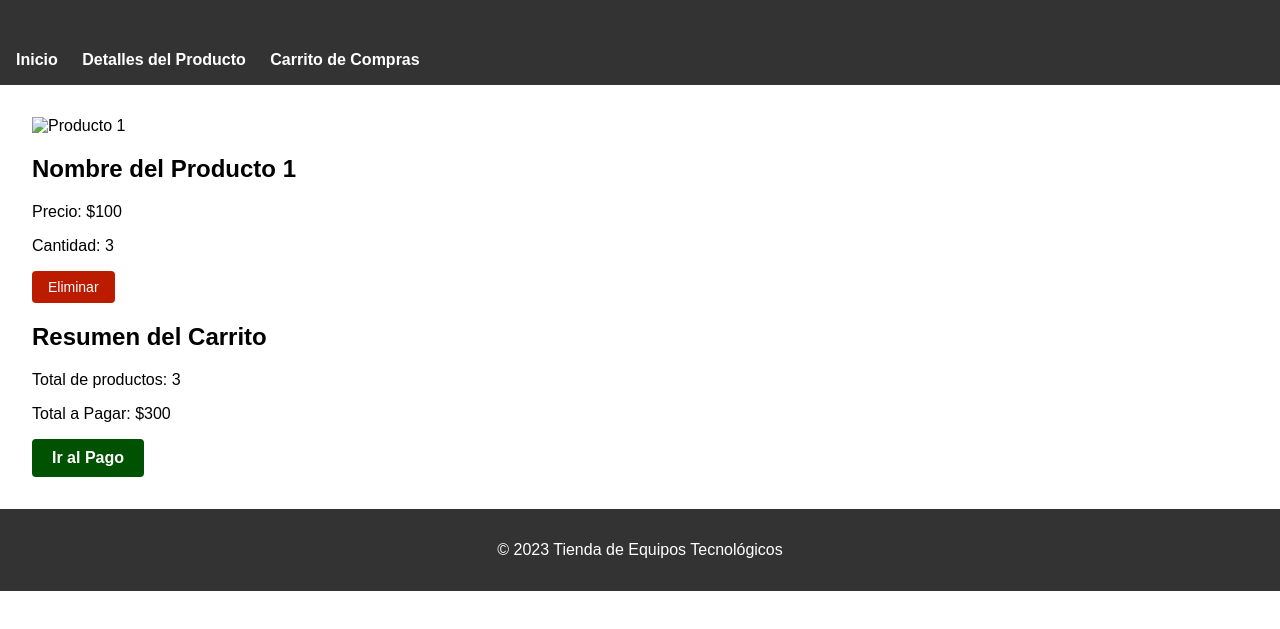
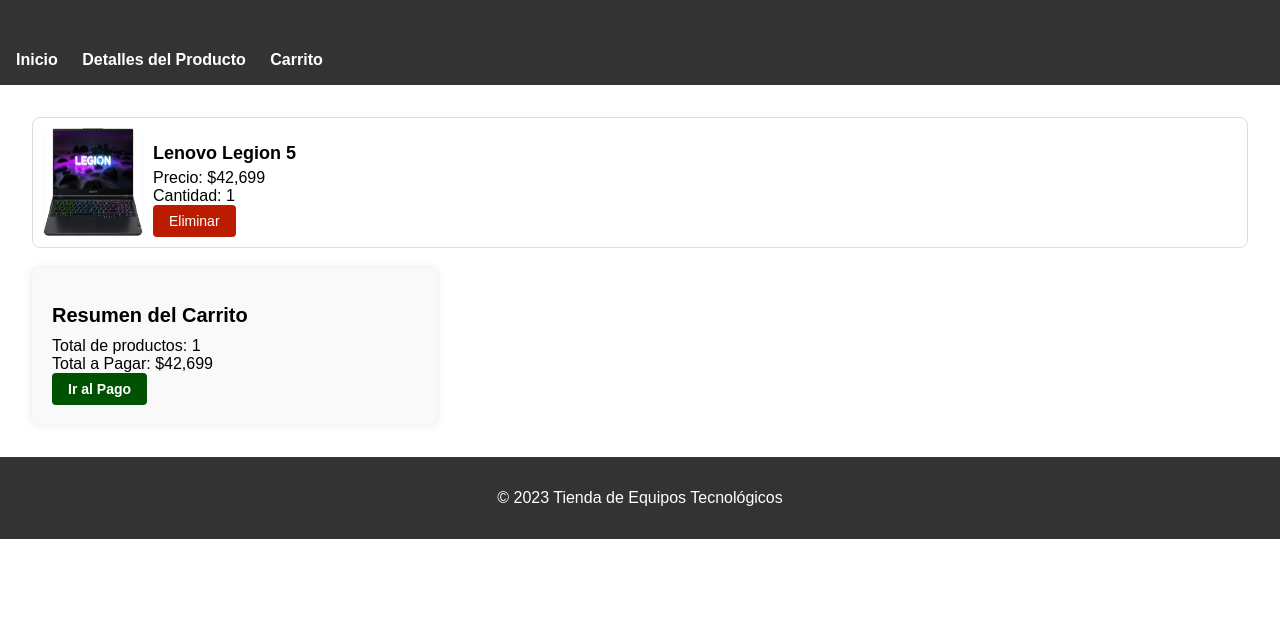
Before and after one commit to MarcosDVS/Technology, a plain HTML site: page cart.html in a window 1280 px wide. Shown: the part 77-706 px from the top of the page. Drawn offline with Linux system fonts and the light colour scheme.

Commit message:
actualizacion

```diff
--- a/cart.html
+++ b/cart.html
@@ -16,7 +16,7 @@
     <ul>
         <li><a href="index.html">Inicio</a></li>
         <li><a href="product.html">Detalles del Producto</a></li>
-        <li><a href="cart.html">Carrito de Compras</a></li>
+        <li><a href="cart.html">Carrito</a></li>
       </ul>
   </nav>
 
@@ -25,11 +25,11 @@
       <!-- Aquí se mostrarían los productos agregados al carrito -->
       <!-- Ejemplo de un producto en el carrito -->
       <div class="cart-item">
-        <img src="producto1.jpg" alt="Producto 1">
+        <img src="img/lenovo.png" alt="Producto 1">
         <div class="item-details">
-          <h2>Nombre del Producto 1</h2>
-          <p>Precio: $100</p>
-          <p>Cantidad: 3</p>
+          <h2>Lenovo Legion 5</h2>
+          <p>Precio: $42,699</p>
+          <p>Cantidad: 1</p>
           <button class="remove-item">Eliminar</button>
         </div>
       </div>
@@ -39,8 +39,8 @@
 
     <section class="cart-summary">
       <h2>Resumen del Carrito</h2>
-      <p>Total de productos: 3</p>
-      <p>Total a Pagar: $300</p>
+      <p>Total de productos: 1</p>
+      <p>Total a Pagar: $42,699</p>
       <a href="checkout.html" class="checkout-button">Ir al Pago</a>
     </section>
   </main>
--- a/css/styles.css
+++ b/css/styles.css
@@ -23,7 +23,35 @@ body {
     grid-template-columns: repeat(auto-fit, minmax(200px, 1fr));
     gap: 1em;
   }
+  .product img {
+    width: 200px;
+    height: 210px;
+    border-radius: 8px;
+}
 
+.product-details {
+  display: flex;
+  align-items: center;
+}
+
+.product-details img {
+  width: 200px;
+  height: 210px;
+  border-radius: 8px;
+  margin-right: 20px;
+}
+.details {
+  max-width: 600px;
+}
+
+.details h2 {
+  font-size: 24px;
+  margin-bottom: 10px;
+}
+
+.details p {
+  margin-bottom: 10px;
+}
   /* Estilos para el menú de navegación */
 
 nav {
@@ -53,42 +81,6 @@ nav {
     border-bottom: 2px solid #fff;
     padding-bottom: 2px;
   }
-
-  .checkout-button { /* Button Pay */
-    display: inline-block;
-    padding: 10px 20px;
-    font-size: 16px;
-    text-align: center;
-    text-decoration: none;
-    background-color: #005203; /* Color de fondo */
-    color: #fff; /* Color del texto */
-    border: none; /* Sin borde */
-    border-radius: 4px; /* Esquinas redondeadas */
-    cursor: pointer;
-  }
-
-  .remove-item { /* Button Deleted */
-    padding: 8px 16px;
-    font-size: 14px;
-    background-color: #bb1c00; /* Color de fondo (rojo) */
-    color: #fff; /* Color del texto */
-    border: none; /* Sin borde */
-    border-radius: 4px; /* Esquinas redondeadas */
-    cursor: pointer;
-  }
-
-  /* Estilos para el botón "Agregar al Carrito" */
-
-.add-to-cart {
-    padding: 8px 16px;
-    font-size: 14px;
-    background-color: #008CBA; /* Color de fondo (azul) */
-    color: #fff; /* Color del texto */
-    border: none; /* Sin borde */
-    border-radius: 4px; /* Esquinas redondeadas */
-    cursor: pointer;
-  }
-
   /* Estilos para el formulario de pago */
 
 .payment-details {
@@ -123,4 +115,93 @@ button:hover {
   background-color: #005684;
 }
 
-  /* Estilos adicionales según tus preferencias */
+.add-to-cart,
+.checkout-button,
+.remove-item,
+.btn-info {
+    display: inline-block;
+    padding: 8px 16px;
+    font-size: 14px;
+    text-align: center;
+    text-decoration: none;
+    cursor: pointer;
+    border: none;
+    border-radius: 4px;
+    transition: background-color 0.3s ease, color 0.3s ease, border-color 0.3s ease;
+}
+
+.add-to-cart {
+    background-color: #008CBA;
+    color: #fff;
+}
+
+.checkout-button {
+    background-color: #005203;
+    color: #fff;
+}
+
+.remove-item {
+    background-color: #bb1c00;
+    color: #fff;
+}
+
+.btn-info {
+    background-color: #fff;
+    color: #008CBA;
+    border: 2px solid #008CBA;
+}
+
+.add-to-cart:hover,
+.checkout-button:hover,
+.remove-item:hover,
+.btn-info:hover {
+    background-color: #005684;
+}
+
+.cart-items {
+  flex: 1;
+}
+
+.cart-item {
+  display: flex;
+  margin-bottom: 20px;
+  border: 1px solid #ddd;
+  padding: 10px;
+  border-radius: 8px;
+}
+
+.cart-item img {
+  max-width: 100px;
+  margin-right: 10px;
+  border-radius: 8px;
+}
+
+.item-details {
+  flex: 1;
+}
+
+.item-details h2 {
+  font-size: 18px;
+  margin-bottom: 5px;
+}
+
+.item-details p {
+  margin: 0;
+}
+
+.cart-summary {
+  width: 30%;
+  background-color: #f9f9f9;
+  padding: 20px;
+  border-radius: 8px;
+  box-shadow: 0 0 10px rgba(0, 0, 0, 0.1);
+}
+
+.cart-summary h2 {
+  font-size: 20px;
+  margin-bottom: 10px;
+}
+
+.cart-summary p {
+  margin: 0;
+}
```
Also changed, not shown: checkout.html (+1 -1 lines), index.html (+10 -11 lines), product.html (+8 -5 lines), img/iphone15.png (added), img/lenovo.png (added).
